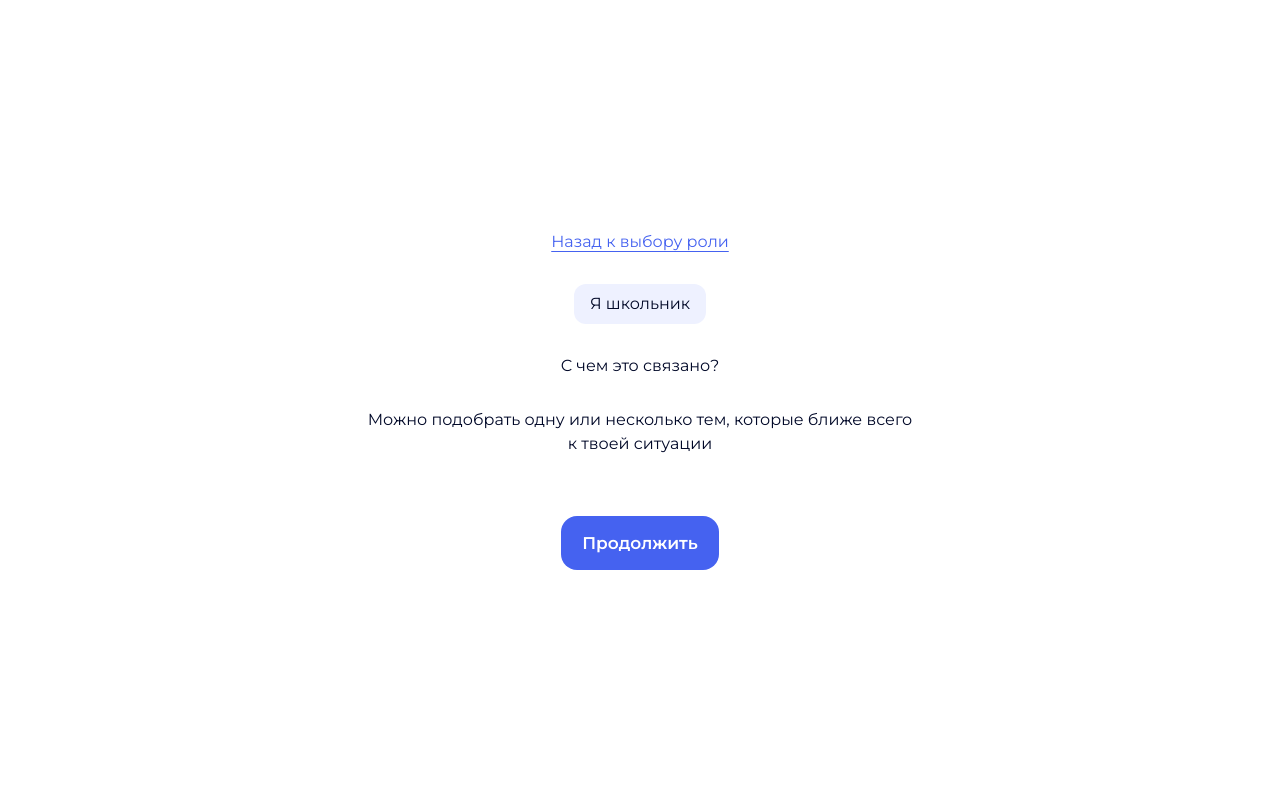
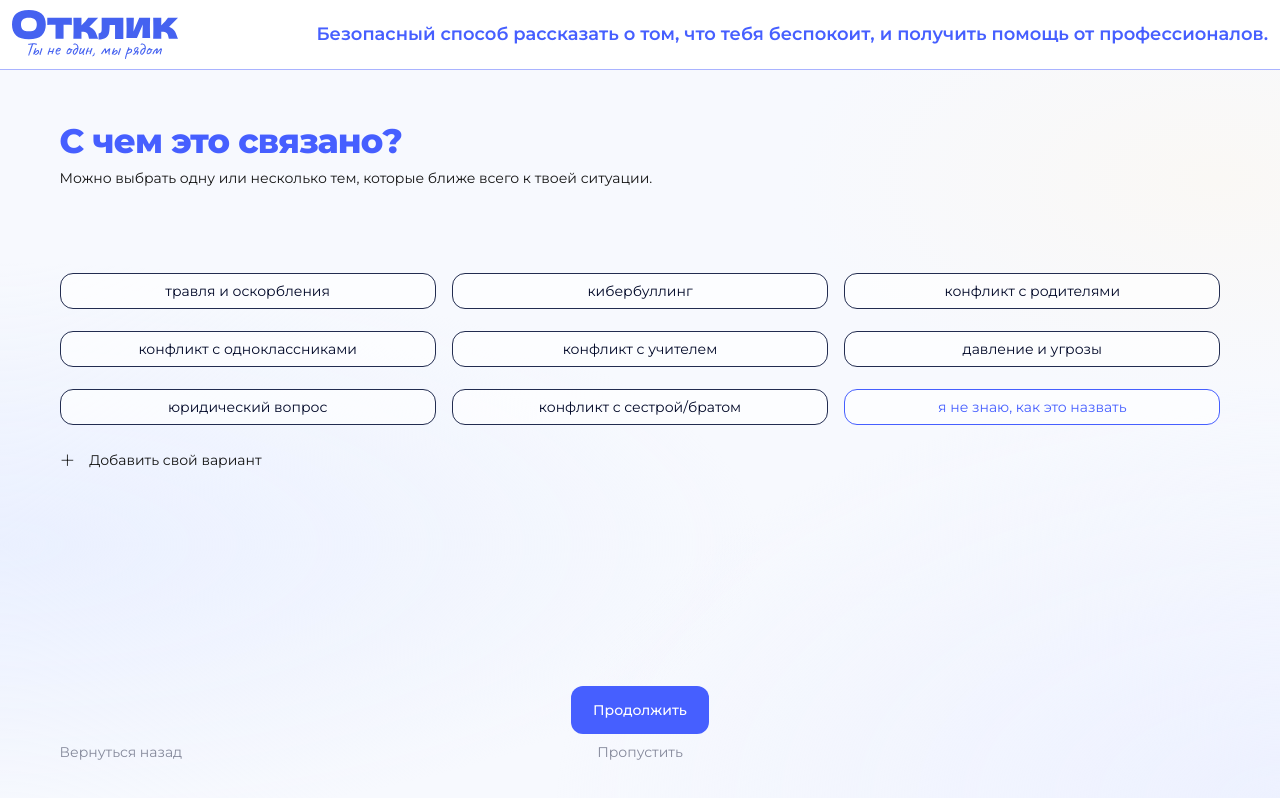
Before and after one commit to kaaarrrrrriii-ui/projectx, a Next.js app in the folder frontend/: page /appeal/appeal2 in a window 1280 px wide. Built offline with nearby package versions, Linux system fonts and the light colour scheme.

Commit message:
пара страничек в черновом варианте, чутка подфиксил всякое

```diff
--- /dev/null
+++ b/frontend/src/app/appeal/appeal2/appeal3/page.tsx
@@ -0,0 +1,40 @@
+import Button from "@/shared/ui/button";
+import Link from "next/link";
+import { getAppealRole } from "@/features/appeal/roles";
+import SiteHeader from "@/widgets/site-header/site-header";
+import Image from "next/image";
+
+export default async function AppealDescription({ searchParams }: {
+  searchParams: Promise<{ role?: string | string[] }>;
+}) {
+  const role = getAppealRole((await searchParams).role);
+
+  return (
+    <main className="flex min-h-dvh flex-col bg-[var(--color-background)] [--color-primary:#465fff]">
+      <div className="[&_header>div]:min-h-[89px] [&_header>div]:px-[19px] [&_header>div]:py-4 [&_header_p]:text-[15px] [&_header_p]:font-medium [&_header_p]:whitespace-normal max-[699px]:[&_header>div]:min-h-[72px] max-[699px]:[&_header>div]:gap-4 max-[699px]:[&_header>div]:px-5 max-[699px]:[&_header>div]:py-3 max-[699px]:[&_header_p]:text-[11px]">
+        <SiteHeader />
+      </div>
+      <section className="flex-1 bg-[url('/images/appeal-description-bg.svg')] bg-cover bg-center bg-no-repeat px-[4.88%] pt-14 pb-[38px] max-[699px]:px-5 max-[699px]:py-8" aria-labelledby="description-heading">
+        <div className="mx-auto w-full max-w-[1440px]">
+          <h1 id="description-heading" className="text-[36px] leading-[1.2] font-black tracking-[-0.025em] text-[var(--color-primary)] max-[699px]:text-[28px]">Расскажи, что происходит</h1>
+          <p id="description-intro" className="mt-1 text-[15px] leading-[22px] text-[#151515] max-[699px]:mt-2.5 max-[699px]:text-[14px]">Опиши ситуацию своими словами. Чем больше деталей, тем проще нам будет помочь. Если не знаешь, с чего начать - просто напиши, что чувствуешь.</p>
+          <textarea
+            name="description"
+            aria-labelledby="description-heading"
+            aria-describedby="description-intro description-hint"
+            placeholder="Здесь можно написать всё, что тебя беспокоит..."
+            className="mt-7 block min-h-[260px] w-full resize-y rounded-[15px] border border-[#333] bg-[#fcfdff] px-[13px] py-4 text-[15px] leading-6 text-[#151515] placeholder:text-[#85899f] placeholder:opacity-100 focus-visible:outline-2 focus-visible:outline-offset-4 focus-visible:outline-[var(--color-primary)] max-[699px]:mt-6 max-[699px]:text-[16px]"
+          />
+          <aside id="description-hint" className="mt-[38px] flex min-h-[49px] items-center gap-2.5 rounded-[15px] border border-[#677aff] bg-[#dfe6ff] px-2.5 py-[9px] text-[15px] leading-[22px] text-[#151515] max-[699px]:mt-6 max-[699px]:items-start max-[699px]:text-[14px]">
+            <Image src="/images/LightbulbFilament.svg" alt="" width={28} height={28} className="shrink-0" />
+            <p>Нет правильных или неправильных слов. Пиши так, как тебе удобно. Мы внимательно читаем каждое обращение.</p>
+          </aside>
+          <nav aria-label="Навигация по обращению" className="mt-[26px] flex flex-col items-center gap-[13px]">
+            <Button text="Продолжить" fill link="/appeal/appeal2/appeal4" className="w-[150px] [--button-height:45px] [--button-padding:11px_20px] [--button-radius:12px] [--button-font-size:15px] [--button-weight:500]" />
+            <Link href={`/appeal/appeal2?role=${role.id}`} className="ml-[25px] self-start rounded-[3px] text-[15px] leading-[22px] text-[#85899b] hover:text-[var(--color-primary)] focus-visible:outline-2 focus-visible:outline-offset-4 focus-visible:outline-[var(--color-primary)] max-[699px]:ml-0 max-[699px]:self-center">Вернуться назад</Link>
+          </nav>
+        </div>
+      </section>
+    </main>
+  );
+}
--- a/frontend/src/app/appeal/appeal2/page.tsx
+++ b/frontend/src/app/appeal/appeal2/page.tsx
@@ -1,25 +1,81 @@
 import Button from "@/shared/ui/button";
 import Link from "next/link";
 import { getAppealRole } from "@/features/appeal/roles";
+import SiteHeader from "@/widgets/site-header/site-header";
+
+const topics = [
+  "травля и оскорбления",
+  "кибербуллинг",
+  "конфликт с родителями",
+  "конфликт с одноклассниками",
+  "конфликт с учителем",
+  "давление и угрозы",
+  "юридический вопрос",
+  "конфликт с сестрой/братом",
+  "я не знаю, как это назвать",
+];
 
 export default async function AppealTopics({ searchParams }: {
   searchParams: Promise<{ role?: string | string[] }>;
 }) {
   const role = getAppealRole((await searchParams).role);
+
   return (
-    <main className="min-h-screen flex items-center justify-center bg-[var(--color-surface)]">
-      <div className="flex max-w-[600px] flex-col items-center justify-center gap-[30px] p-6 text-center">
-        <Link href={`/appeal?role=${role.id}`} className="text-[var(--primary-color)] underline underline-offset-4">
-          Назад к выбору роли
-        </Link>
-        <p className="rounded-xl bg-[var(--secondary-color)] px-4 py-2">{role.title}</p>
-        <div className="">С чем это связано?</div>
-        <div className="">Можно подобрать одну или несколько тем, которые ближе всего к твоей ситуации</div>
-        <div className="">
-            <div className=""></div>
+    <main className="flex min-h-dvh flex-col bg-[var(--color-background)] [--color-primary:#465fff]">
+      <div className="">
+        <SiteHeader />
+      </div>
+
+      <section
+        aria-labelledby="topics-heading"
+        className="relative isolate flex flex-1 flex-col overflow-hidden bg-[radial-gradient(ellipse_at_0%_65%,#eaf0ff_0%,transparent_42%),radial-gradient(ellipse_at_100%_100%,#edf1ff_0%,transparent_40%),radial-gradient(ellipse_at_95%_15%,#faf8f5_0%,transparent_25%)] px-5 pt-9 pb-8 sm:px-[4.65%] sm:pt-[51px] sm:pb-[38px]"
+      >
+        <div className="mx-auto flex w-full max-w-[1440px] flex-1 flex-col">
+          <h1 id="topics-heading" className="text-[28px] leading-[1.2] font-extrabold tracking-[-0.025em] text-[var(--color-primary)] sm:text-[34px]">
+            С чем это связано?
+          </h1>
+          <p id="topics-description" className="mt-[5px] text-[14px] leading-[22px] text-[#151515]">
+            Можно выбрать одну или несколько тем, которые ближе всего к твоей ситуации.
+          </p>
+
+          <fieldset aria-describedby="topics-description" className="mt-10 min-w-0 sm:mt-[84px]">
+            <legend className="sr-only">Темы обращения</legend>
+            <div className="grid grid-cols-1 gap-x-4 gap-y-[22px] sm:grid-cols-2 lg:grid-cols-3">
+              {topics.map((topic, index) => (
+                <label key={topic} className="relative cursor-pointer">
+                  <input type="checkbox" name="topics" value={topic} className="peer sr-only" />
+                  <span className={`flex min-h-9 items-center justify-center rounded-[13px] border bg-white/65 px-3 py-[7px] text-center text-[14px] leading-5 transition-colors hover:border-[var(--color-primary)] hover:bg-[#eef1ff] peer-checked:border-[var(--color-primary)] peer-checked:bg-[#dfe5ff] peer-checked:text-[var(--color-primary)] peer-focus-visible:outline-2 peer-focus-visible:outline-offset-4 peer-focus-visible:outline-[var(--color-primary)] motion-reduce:transition-none ${index === 8 ? "border-[var(--color-primary)] text-[var(--color-primary)]" : "border-[#222c50] text-[var(--color-text)]"}`}>
+                    {topic}
+                  </span>
+                </label>
+              ))}
+            </div>
+          </fieldset>
+
+          <details className="group mt-[21px] text-[14px] text-[#151515]">
+            <summary className="flex w-fit cursor-pointer list-none items-center gap-[14px] rounded-sm py-1 focus-visible:outline-2 focus-visible:outline-offset-4 focus-visible:outline-[var(--color-primary)] [&::-webkit-details-marker]:hidden">
+              <span aria-hidden="true" className="text-[28px] leading-5 font-extralight group-open:rotate-45">+</span>
+              Добавить свой вариант
+            </summary>
+            <label className="mt-3 block max-w-[550px]">
+              <span className="sr-only">Свой вариант темы обращения</span>
+              <input name="customTopic" type="text" placeholder="Расскажи, с чем это связано" className="w-full rounded-[13px] border border-[#222c50] bg-white/75 px-4 py-3 text-[14px] outline-offset-4 focus-visible:outline-[var(--color-primary)]" />
+            </label>
+          </details>
+
+          <nav aria-label="Навигация по обращению" className="relative mt-auto flex flex-col items-center gap-4 pt-[84px] sm:gap-0">
+            <div className="flex flex-col items-center gap-[9px]">
+              <Button text="Продолжить" fill link="/appeal/appeal2/appeal3" className="w-[138px] [--button-height:41px] [--button-padding:10px_20px] [--button-radius:12px] [--button-font-size:14px] [--button-weight:500]" />
+              <Link href="/" className="rounded-sm text-[14px] leading-[19px] text-[#85899b] hover:text-[var(--color-primary)] focus-visible:outline-2 focus-visible:outline-offset-4 focus-visible:outline-[var(--color-primary)]">
+                Пропустить
+              </Link>
+            </div>
+            <Link href={`/appeal?role=${role.id}`} className="rounded-sm text-[14px] leading-[19px] text-[#85899b] hover:text-[var(--color-primary)] focus-visible:outline-2 focus-visible:outline-offset-4 focus-visible:outline-[var(--color-primary)] sm:absolute sm:bottom-0 sm:left-0">
+              Вернуться назад
+            </Link>
+          </nav>
         </div>
-        <Button text="Продолжить" fill link="/" />
-      </div>
+      </section>
     </main>
   );
 }
--- a/frontend/src/widgets/home-information/home-information.tsx
+++ b/frontend/src/widgets/home-information/home-information.tsx
@@ -48,8 +48,8 @@ function HomeActions() {
           max-[419px]:flex-col
         "
       >
-        <Button text="Подать обращение" fill link="/appeal" />
-        <Button text="Проверить статус" link="/status" />
+        <Button text="Подать обращение" fill link="/appeal"  padLarge />
+        <Button text="Проверить статус" link="/status" padLarge/>
       </div>
 
       <span
```
Also changed, not shown: frontend/public/images/LightbulbFilament.svg (added), frontend/public/images/appeal-description-bg.svg (added).
